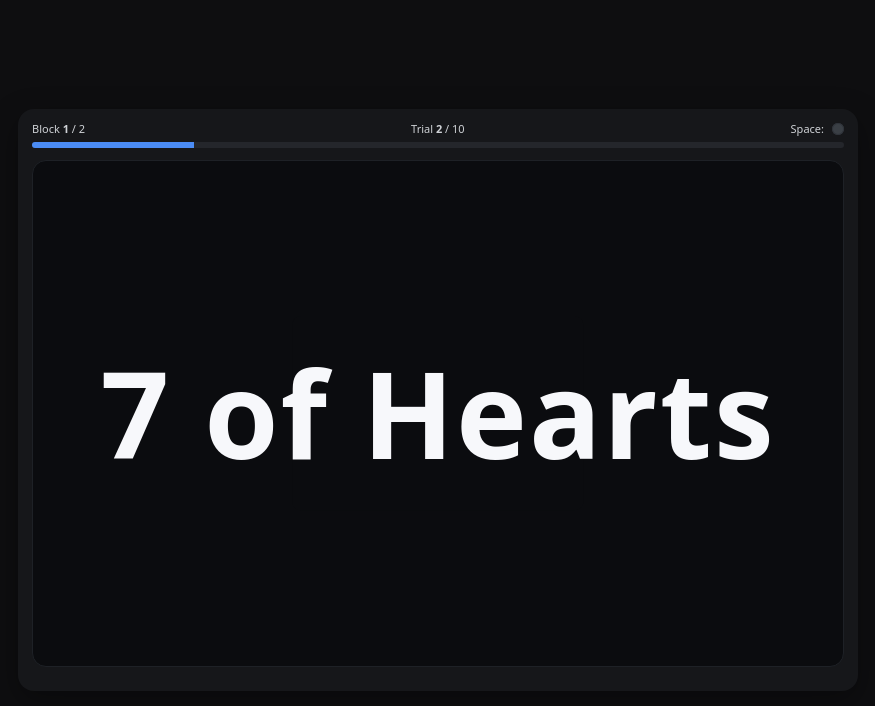
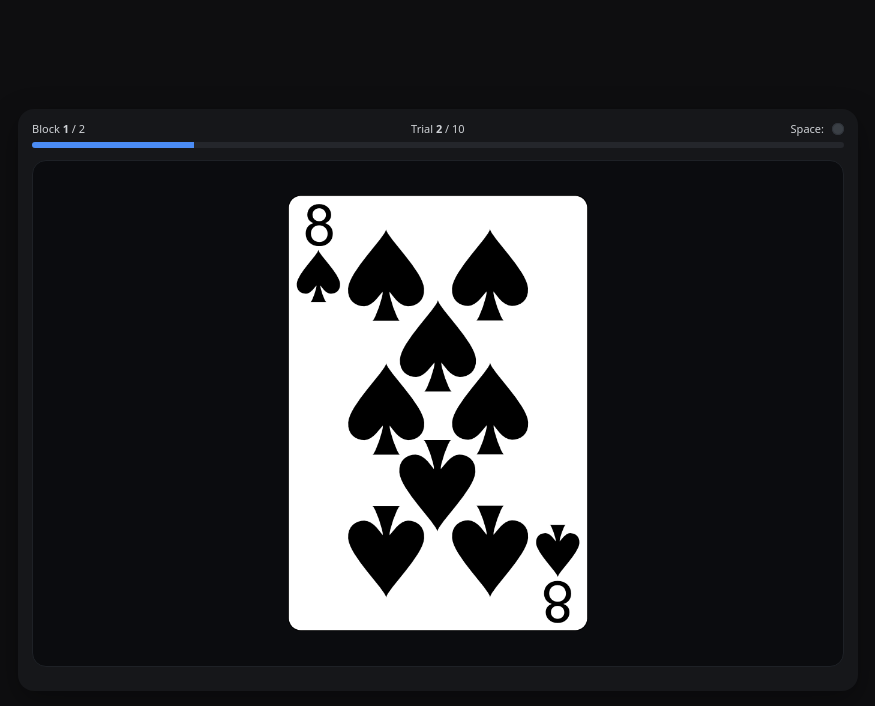
Before and after one commit to anishalle/adveyes, a Next.js app: page /01cardcpt in a window 1280 px wide. Both pictures are taken after a click on the button "Start". Shown: the top 706 px of the page, without its empty margins (202-1077 px from the left). Built offline with nearby package versions, Linux system fonts and the light colour scheme.

Commit message:
add cards

```diff
--- a/src/app/01cardcpt/page.js
+++ b/src/app/01cardcpt/page.js
@@ -1,6 +1,7 @@
 "use client";
 
 import React, { useEffect, useMemo, useRef, useState, useCallback } from "react";
+import Image from "next/image";
 
 /** Card CPT (game-only) with distractors outside the letter zone */
 const CFG = {
@@ -25,9 +26,10 @@ const CFG = {
     { title: "Weather", body: "Light rain expected in your area" },
     { title: "Battery Low", body: "20% battery remaining" }
   ],
-  // 52-card deck, pipe-separated for easy splitting elsewhere
-  LETTERS: "Ace of Hearts|2 of Hearts|3 of Hearts|4 of Hearts|5 of Hearts|6 of Hearts|7 of Hearts|8 of Hearts|9 of Hearts|10 of Hearts|Jack of Hearts|Queen of Hearts|King of Hearts|Ace of Diamonds|2 of Diamonds|3 of Diamonds|4 of Diamonds|5 of Diamonds|6 of Diamonds|7 of Diamonds|8 of Diamonds|9 of Diamonds|10 of Diamonds|Jack of Diamonds|Queen of Diamonds|King of Diamonds|Ace of Clubs|2 of Clubs|3 of Clubs|4 of Clubs|5 of Clubs|6 of Clubs|7 of Clubs|8 of Clubs|9 of Clubs|10 of Clubs|Jack of Clubs|Queen of Clubs|King of Clubs|Ace of Spades|2 of Spades|3 of Spades|4 of Spades|5 of Spades|6 of Spades|7 of Spades|8 of Spades|9 of Spades|10 of Spades|Jack of Spades|Queen of Spades|King of Spades",
-  TARGET: "Ace of Hearts",
+  //Letters and letters array are both indexed with i
+  LETTERS: ['7 of diamonds', 'queen of spades', 'jack of spades', '8 of diamonds', '6 of clubs', '9 of hearts', 'ace of hearts', '8 of spades', 'king of clubs', '7 of clubs', '10 of diamonds', '10 of spades', 'black joker', 'jack of clubs', '6 of spades', '4 of hearts', '2 of spades', 'queen of clubs', '3 of hearts', '5 of spades', '6 of diamonds', 'queen of diamonds', '7 of hearts', 'king of hearts', 'ace of clubs', '9 of diamonds', '6 of hearts', '9 of clubs', 'king of diamonds', '4 of spades', '2 of hearts', '3 of diamonds', '10 of hearts', 'king of spades', '8 of clubs', '4 of diamonds', 'jack of diamonds', '3 of spades', '5 of hearts', '7 of spades', 'ace of spades', '5 of diamonds', '9 of spades', 'queen of hearts', 'ace of diamonds', '5 of clubs', '2 of clubs', 'jack of hearts', '10 of clubs', '2 of diamonds', '8 of hearts', 'red joker', '3 of clubs', '4 of clubs'],
+  LETTERSARRAY: ['/cards/7_of_diamonds.png', '/cards/queen_of_spades.png', '/cards/jack_of_spades.png', '/cards/8_of_diamonds.png', '/cards/6_of_clubs.png', '/cards/9_of_hearts.png', '/cards/ace_of_hearts.png', '/cards/8_of_spades.png', '/cards/king_of_clubs.png', '/cards/7_of_clubs.png', '/cards/10_of_diamonds.png', '/cards/10_of_spades.png', '/cards/black_joker.png', '/cards/jack_of_clubs.png', '/cards/6_of_spades.png', '/cards/4_of_hearts.png', '/cards/2_of_spades.png', '/cards/queen_of_clubs.png', '/cards/3_of_hearts.png', '/cards/5_of_spades.png', '/cards/6_of_diamonds.png', '/cards/queen_of_diamonds.png', '/cards/7_of_hearts.png', '/cards/king_of_hearts.png', '/cards/ace_of_clubs.png', '/cards/9_of_diamonds.png', '/cards/6_of_hearts.png', '/cards/9_of_clubs.png', '/cards/king_of_diamonds.png', '/cards/4_of_spades.png', '/cards/2_of_hearts.png', '/cards/3_of_diamonds.png', '/cards/10_of_hearts.png', '/cards/king_of_spades.png', '/cards/8_of_clubs.png', '/cards/4_of_diamonds.png', '/cards/jack_of_diamonds.png', '/cards/3_of_spades.png', '/cards/5_of_hearts.png', '/cards/7_of_spades.png', '/cards/ace_of_spades.png', '/cards/5_of_diamonds.png', '/cards/9_of_spades.png', '/cards/queen_of_hearts.png', '/cards/ace_of_diamonds.png', '/cards/5_of_clubs.png', '/cards/2_of_clubs.png', '/cards/jack_of_hearts.png', '/cards/10_of_clubs.png', '/cards/2_of_diamonds.png', '/cards/8_of_hearts.png', '/cards/red_joker.png', '/cards/3_of_clubs.png', '/cards/4_of_clubs.png'],
+  TARGET: '7 of diamonds',
   RESPONSE_KEYS: ["Space", "Spacebar", " "],
 };
 
@@ -230,7 +232,6 @@ export default function Page(){
 
   const dataRef = useRef([]);
 
-  const LETTERS = useMemo(()=>CFG.LETTERS.split(""),[]);
 const makePlan = useCallback(() => {
   // 1) Safe, integer N
   const n = Math.max(1, Number(CFG.TRIALS_PER_BLOCK) | 0);
@@ -288,13 +289,12 @@ const makePlan = useCallback(() => {
 
   // 7) Build the block plan
   const plan = [];
-  const LETTERS = CFG.LETTERS.split("|");
   for (let i = 0; i < n; i++) {
     const isT = seq[i] ? 1 : 0;
     let L = CFG.TARGET;
     if (!isT) {
       // pick any non-target card
-      do { L = LETTERS[Math.floor(Math.random() * LETTERS.length)]; }
+      do { L = CFG.LETTERS[Math.floor(Math.random() * CFG.LETTERS.length)]; }
       while (L === CFG.TARGET);
     }
     plan.push({ letter: L, isTarget: isT, distractorLevel: weighted() });
@@ -401,7 +401,7 @@ const makePlan = useCallback(() => {
 
   const nextTrial = ()=>{
     clearTimers();
-    setLetter("");
+    setLetter(null);
     allowRespRef.current = false;
     pressTsRef.current = null;
     timers.current.push(window.setTimeout(runStimulus, CFG.ISI_MS));
@@ -667,7 +667,16 @@ const makePlan = useCallback(() => {
           >
             <div className="outer" ref={outerRef} />
             <div className="inner" ref={innerRef} />
-            <div className="letter" ref={letterRef}>{letter}</div>
+            <div className="letter" ref={letterRef}>
+              {letter && (
+                <Image
+                  src={CFG.LETTERSARRAY[CFG.LETTERS.indexOf(letter)]}
+                  alt={letter}
+                  width={300}
+                  height={300}
+                />
+              )}
+            </div>
           </div>
         </div>
 
```
